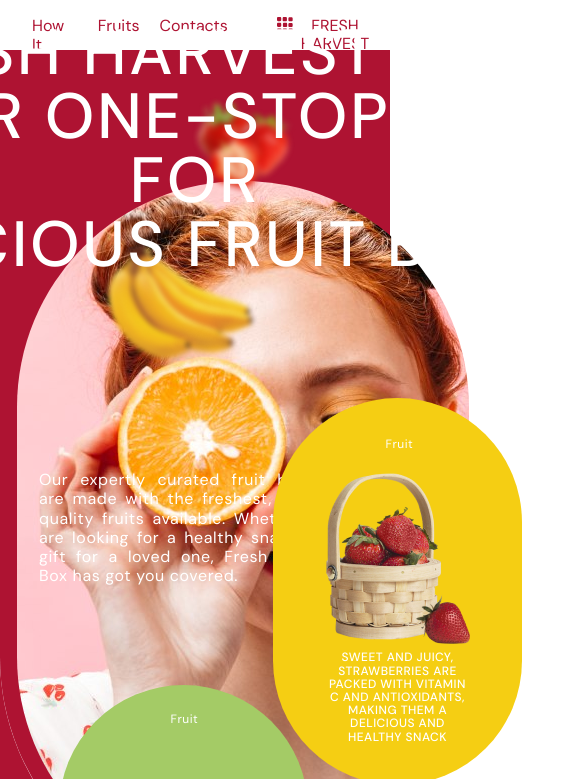
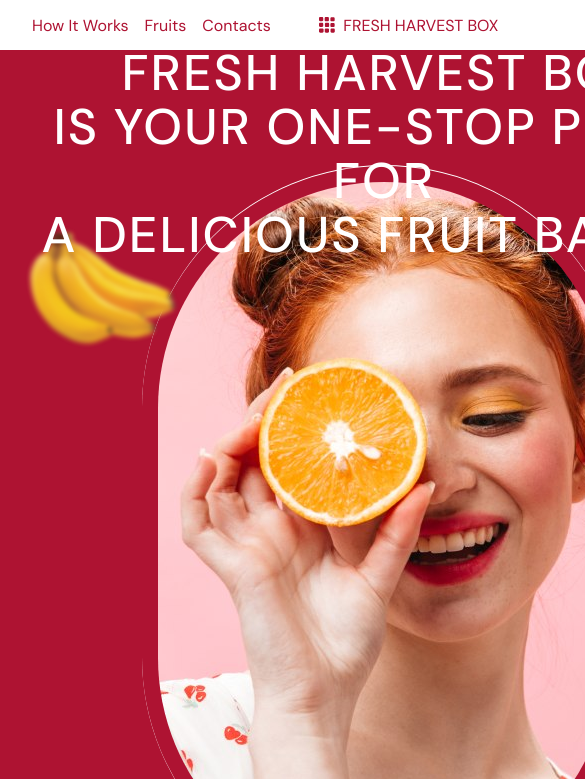
Before and after one commit to Ramacandra/parte1, a plain HTML site: page index.html in a window 390 px wide. Shown: the top 779 px of the page, 585 px wide, since content can reach past the window. Drawn offline with nearby package versions, Linux system fonts and the light colour scheme.

Commit message:
responsive-header

```diff
--- a/index.html
+++ b/index.html
@@ -25,15 +25,15 @@
             </li>
         </ul>
       </nav>
-      <div class="logo__container">
-        <a class="logo__icon">
+      <div class="logo">
+        <a href="#" class="logo__icon">
           <svg width="16" height="16">
             <use href="./Images/icons/icons.svg#icon-menu"></use>
           </svg>
         </a>
-        <span class="logo__name">fresh harvest box</span>
+        <a href="#" class="logo__name">fresh harvest box</a>
       </div>
-      <a class="basket__icon">
+      <a href="#" class="basket__icon">
         <svg width="19" height="24">
           <use href="./Images/icons/icons.svg#icon-basket"></use>
         </svg>
--- a/sass/components/_header.scss
+++ b/sass/components/_header.scss
@@ -20,7 +20,7 @@ line-height: 1.2;
 letter-spacing: 0.04;
 }
 
-.logo__container {
+.logo{
  display: flex;
  color: $red-s;
  fill: $red-s;
@@ -29,10 +29,31 @@ letter-spacing: 0.04;
  text-align: center;
  text-transform: uppercase;
  gap: 8px;
-padding: 17px 250px 300px 17px;
+padding: 17px 330px  0px 90px;
+
+&__icon {
+    fill:$red-s;
+}
+
+&__name {
+    color:$red-s;
+    text-decoration: none;
+}
 }
 
 .basket__icon {
     fill:$red-s;
     padding: 11px 32px;
 }
+
+@media screen and (max-width:768px) {
+    .nav {
+        width: 768px;
+    }
+    .nav__list{
+        gap: 16px;
+    }
+    .logo{
+        padding: 17px 170px 0px 0px;
+     }
+}
--- a/sass/components/_principal_section.scss
+++ b/sass/components/_principal_section.scss
@@ -1,6 +1,6 @@
 .main {
     background-color: $red-s;
-    height: 2000px;
+    height: 2000px;  /*tamaño temporal para trabajar*/
 }
 .principal-section {
     background-color: $red-s;
@@ -30,7 +30,7 @@
     z-index: 0;
 }
 
-.prueba {
+.prueba{
     display: flex;
     justify-content: center;
     align-items: center;
@@ -39,11 +39,12 @@
     margin: auto;
     position: relative;
     top:115px;
-    border-top: 1px transparent;
-    border-bottom: solid 1px;
-    border-color: $white-s;
     border-radius: 500px;
+    border-top: transparent;
+    border-bottom: solid 1px $white-s;
+    border-top: solid 1px $white-s;
     z-index: 0;
+
 }
 
 .principal-section__button {
@@ -89,15 +90,15 @@
 .fruit-banana {
     list-style: none;
     position: absolute;
-    top:25%;
+    top:27%;
     left: 22%;
 }
 
 .fruit-strawberry {
     list-style: none;
     position: absolute;
-    top:5%;
-    right: 22%;
+    top:7%;
+    right: 21%;
 }
 
 .watermelon__container {
@@ -151,7 +152,6 @@
     position: absolute;
     left: 70%;
     bottom: 0%;
-
 }
 
 .strawberry-basket__title {
@@ -213,3 +213,50 @@
     font-size: 12px;
     line-height: 1.1;
 }
+
+
+@media screen and (max-width:768px) {
+.principal-section {
+    width: 768px;
+}
+
+.principal-section__title {
+    width: 730px;
+    font-weight: 500;
+    font-size: 50px;
+    line-height: 1.08;
+    top: 45%;
+    left: 50%;
+    transform: translate(-50%,  -155%);
+    }
+    .fruit-banana {
+        top:23%;
+        left: 1%;
+    }
+
+    .fruit-strawberry {
+        top:8%;
+        right: 3%;
+    }
+
+    .principal-section__text {
+       top: 125%;
+       left: 7%;
+    }
+    .strawberry-basket__container {
+        left: 60%;
+        bottom: -80%;
+    }
+    .watermelon__container {
+        left: 8%;
+        bottom: -105%;
+    }
+    .hashtag__container {
+        left: 53%;
+        top:187%;
+    }
+
+.principal-section__button {
+    left: 42%;
+}
+}
```
Also changed, not shown: css/main.min.css, 1 other file.
